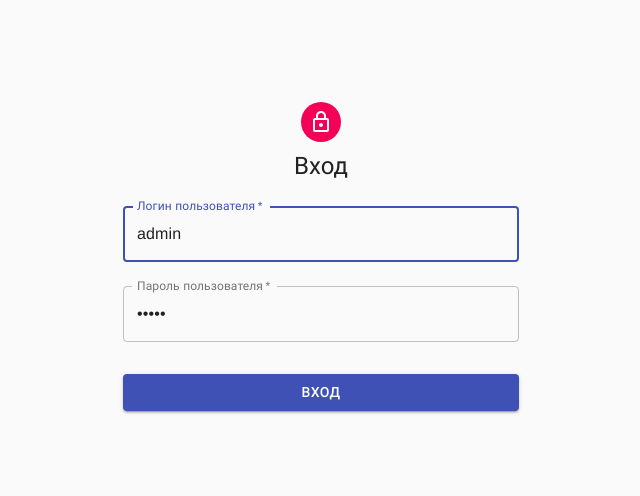
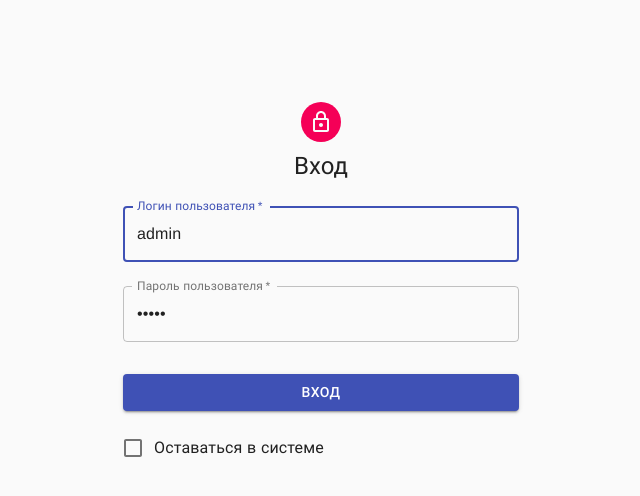
Before and after one commit to Flashervovka/simpleshop, a React (Create React App) app: page /admin in a window 1280 px wide. Shown: the top 496 px of the page, without its empty margins (319-959 px from the left). Built offline with nearby package versions, Linux system fonts and the light colour scheme; what cyrillic-to-translit-js would draw is missing.

Commit message:
changed routing

```diff
--- a/src/App.tsx
+++ b/src/App.tsx
@@ -1,7 +1,7 @@
 import React from 'react';
 import MainPage from "./containers/Pages/MainPage";
 import './App.css';
-import {Route, Switch} from "react-router";
+import {Route, Switch, Redirect} from "react-router";
 import PrivateRoute from "./components/PrivateRoute";
 import AdminLogin from "./containers/AdminLogin";
 
@@ -41,13 +41,23 @@ const App: React.FC<AppType> = (props: AppType) => {
         <Switch>
             <PrivateRoute
                 component={AdminLogin}
-                privateComponent={()=> <MainPage pages={adminTabsAndPanels}/>}
-                path="/admin" exact={true}
+                privateComponent={(props)=> <MainPage pages={adminTabsAndPanels} {...props}/>}
+                path="/admin/:user" exact={true}
                 condition={user !== null && user.id !== null}/>
+            <Route
+                path="/admin"
+                exact={true}
+                component={AdminLogin} />
             <Route
                 path="/"
                 exact={true}
                 component={() => <MainPage pages={userTabsAndPanels} readOnly={true}/>} />
+            <Redirect
+                to={{
+                    pathname: "/"
+                }}
+            />
+
         </Switch>
     </div>
   );
--- a/src/components/PrivateRoute/index.tsx
+++ b/src/components/PrivateRoute/index.tsx
@@ -1,20 +1,22 @@
-import  React from  "react";
-import { Route } from  "react-router";
+import React from "react";
+import {Route} from "react-router";
 
-interface PrivateRouteProps{
+interface PrivateRouteProps {
     component: React.FC
     privateComponent: React.FC
     path: string
     exact: boolean
-    condition:boolean
+    condition: boolean
 }
 
-const PrivateRoute: React.FC<PrivateRouteProps> = (props:PrivateRouteProps) => {
-    const {path, exact, privateComponent, condition } = props;
-
-    return(
-        condition ? (<Route  path={path}  exact={exact} component={privateComponent} />) :
+const PrivateRoute: React.FC<PrivateRouteProps> = (props: PrivateRouteProps) => {
+    const {path, exact, privateComponent, condition} = props;
+    return (
+        condition ? (
+                <Route path={path} exact={exact}>
+                    {privateComponent}
+                </Route>) :
             <props.component/>
     )
 }
-export  default  PrivateRoute;
+export default PrivateRoute;
--- a/src/containers/AdminLogin/index.tsx
+++ b/src/containers/AdminLogin/index.tsx
@@ -8,26 +8,15 @@ import Avatar from '@material-ui/core/Avatar';
 import Button from '@material-ui/core/Button';
 import CssBaseline from '@material-ui/core/CssBaseline';
 import TextField from '@material-ui/core/TextField';
-/*import Link from '@material-ui/core/Link';
-import Box from '@material-ui/core/Box';*/
 import LockOutlinedIcon from '@material-ui/icons/LockOutlined';
 import Typography from '@material-ui/core/Typography';
 import { makeStyles } from '@material-ui/core/styles';
 import Container from '@material-ui/core/Container';
 import {userLoginAction} from "../../store/user/actions";
-
-/*function Copyright() {
-    return (
-        <Typography variant="body2" color="textSecondary" align="center">
-            {'Copyright © '}
-            <Link color="inherit" href="https://material-ui.com/">
-                Your Website
-            </Link>{' '}
-            {new Date().getFullYear()}
-            {'.'}
-        </Typography>
-    );
-}*/
+import {getUserSelector} from "../../store/user/reducer";
+import { history } from '../../store/';
+import FormControlLabel from '@material-ui/core/FormControlLabel';
+import Checkbox from '@material-ui/core/Checkbox';
 
 const useStyles = makeStyles((theme) => ({
     paper: {
@@ -53,12 +42,13 @@ const useStyles = makeStyles((theme) => ({
 }));
 
 const mapStateToProps = (state: RootStateType) => ({
+    user:getUserSelector(state)
 })
 
 const mapDispatcherToProps = (dispatch: ThunkDispatch<RootStateType, void, ProductsActionTypes>) => {
     return{
-        onLogin: (login:string, passsword:string) => {
-            dispatch(userLoginAction(login, passsword));
+        onLogin: (login:string, passsword:string, beInSystem:boolean) => {
+            dispatch(userLoginAction(login, passsword, beInSystem));
         }
 
     }
@@ -68,11 +58,11 @@ type AdminLoginType = ReturnType<typeof mapDispatcherToProps> & ReturnType<typeo
 
 const AdminLogin: React.FC<AdminLoginType> = (props: AdminLoginType) => {
 
-    const {onLogin} = props;
+    const {onLogin, user} = props;
     const [login, setLogin] = useState<string>('admin');
     const [password, setPassword] = useState<string>('admin');
-
-    const onChange = (fieldName:string) => (event: React.ChangeEvent<{value: string}>) => {
+    const [beInSystem, setBeInSystem] = useState<boolean>(localStorage.getItem("beInSystem") === "1");
+    const onChange = (fieldName:string) => (event: React.ChangeEvent<HTMLInputElement>) => {
         switch (fieldName){
             case "login":
                 setLogin(event.target.value);
@@ -80,18 +70,26 @@ const AdminLogin: React.FC<AdminLoginType> = (props: AdminLoginType) => {
             case "password":
                 setPassword(event.target.value);
                 break;
+            case "beInSystem":
+                setBeInSystem(event.target.checked)
+                localStorage.setItem("beInSystem", event.target.checked ? "1" : "0");
+                document.cookie = "username=Vladimir"
+                break;
         }
     }
 
     const classes = useStyles();
 
     const onUserLogin = ():void => {
-        onLogin(login,password);
+        onLogin(login,password, beInSystem);
     }
 
     useEffect(() => {
+        if(user?.id){
+            history.push(`/admin/${user.id}`);
+        }
         // eslint-disable-next-line react-hooks/exhaustive-deps
-    }, []);
+    }, [user]);
 
     return (
         <Container component="main" maxWidth="xs">
@@ -138,6 +136,17 @@ const AdminLogin: React.FC<AdminLoginType> = (props: AdminLoginType) => {
                         >
                             Вход
                         </Button>
+                        <FormControlLabel
+                            control={
+                                <Checkbox
+                                    checked={beInSystem}
+                                    onChange={onChange("beInSystem")}
+                                    name="checkedB"
+                                    color="primary"
+                                />
+                            }
+                            label="Оставаться в системе"
+                        />
                     </form>
                 </div>
 
--- a/src/containers/Pages/MainPage.tsx
+++ b/src/containers/Pages/MainPage.tsx
@@ -78,7 +78,7 @@ const MainPage: React.FC<MainPageType & IProductPageProps> = (props: MainPageTyp
         onGetSettings,
         settings
     } = props;
-
+    console.log("id",props);
    /* useEffect(() => {
         onGetSettings();
     })*/
--- a/src/services/UserService.ts
+++ b/src/services/UserService.ts
@@ -9,13 +9,17 @@ class UserService {
     /*
     * method user login
     * */
-    async login(userLogin: string, userPassword: string): Promise<IUser> {
+    async login(userLogin: string, userPassword: string, beInSystem:boolean): Promise<IUser> {
         const responce: IUser = await http(
             {
                 url: `${basePath}/user/login`,
                 init: {
                     method: "post",
-                    headers: {'Content-Type': 'application/json'},
+                    credentials: 'include',
+                    headers: {
+                        'Content-Type': 'application/json',
+                        "beinsystem":beInSystem ? "1" : "0",
+                    },
                     body: JSON.stringify({login: userLogin, password: userPassword})
                 }
             }
--- a/src/store/user/actions.ts
+++ b/src/store/user/actions.ts
@@ -5,8 +5,8 @@ import userService from "../../services/UserService";
 
 type TUserAction = ThunkAction<void, RootStateType, unknown, UserActionTypes>;
 
-export const userLoginAction = (login:string, password:string): TUserAction => async (dispatch, state) => {
+export const userLoginAction = (login:string, password:string, beInSystem:boolean): TUserAction => async (dispatch, state) => {
     dispatch({type:ON_USER_LOGIN_REQUEST});
-    const user:IUser = await userService.login(login, password);
+    const user:IUser = await userService.login(login, password, beInSystem);
     dispatch({type:ON_USER_LOGIN_REQUEST_COMPLETED, user});
 }
```
Also changed, not shown: package.json (+8 -7 lines).
